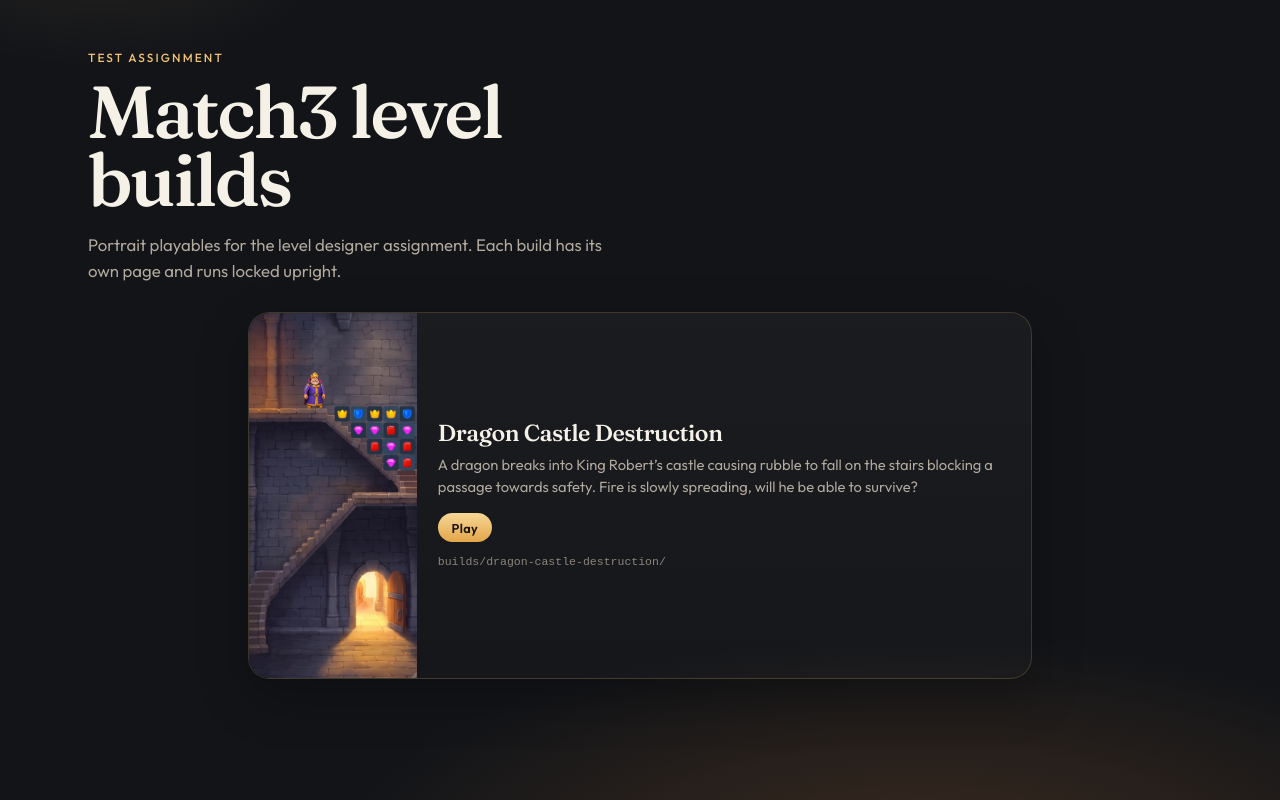
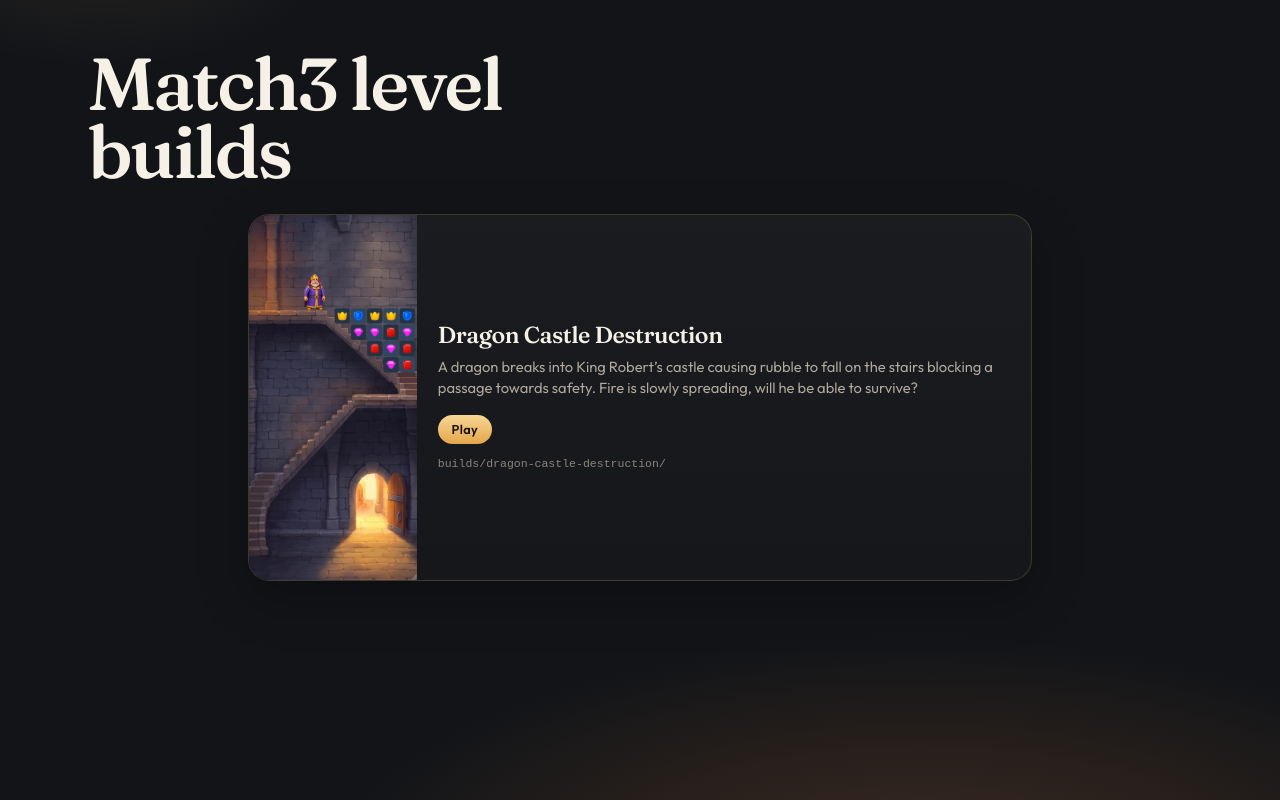
Before and after one commit to thesurok/match3TestAssignmentBuilds, a plain HTML site: page index.html in a window 1280 px wide. Drawn offline with Linux system fonts and the light colour scheme.

Commit message:
Remove the intro lines from the build list page.
Co-authored-by: Cursor <cursoragent@cursor.com>

```diff
--- a/index.html
+++ b/index.html
@@ -1,5 +1,6 @@
 <!DOCTYPE html>
 <html lang="en">
+
 <head>
   <meta charset="utf-8">
   <meta name="viewport" content="width=device-width, initial-scale=1">
@@ -9,17 +10,19 @@
   <link rel="icon" href="favicon.svg" type="image/svg+xml">
   <link rel="preconnect" href="https://fonts.googleapis.com">
   <link rel="preconnect" href="https://fonts.gstatic.com" crossorigin>
-  <link href="https://fonts.googleapis.com/css2?family=Fraunces:opsz,wght@9..144,560;9..144,640&family=Outfit:wght@380;500;600&display=swap" rel="stylesheet">
+  <link
+    href="https://fonts.googleapis.com/css2?family=Fraunces:opsz,wght@9..144,560;9..144,640&family=Outfit:wght@380;500;600&display=swap"
+    rel="stylesheet">
   <link rel="stylesheet" href="styles.css">
 </head>
+
 <body class="catalog-page">
   <header class="site-header">
-    <p class="eyebrow">Test assignment</p>
     <h1>Match3 level builds</h1>
-    <p class="lede">Portrait playables for the level designer assignment. Each build has its own page and runs locked upright.</p>
   </header>
   <main id="catalog" class="catalog" aria-label="Builds"></main>
   <script src="builds.js"></script>
   <script src="catalog.js"></script>
 </body>
+
 </html>
```
